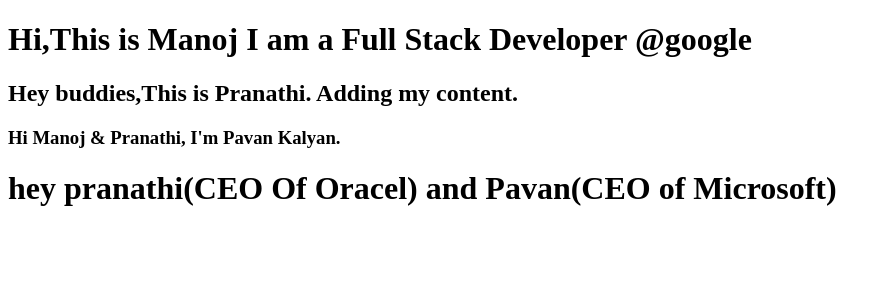
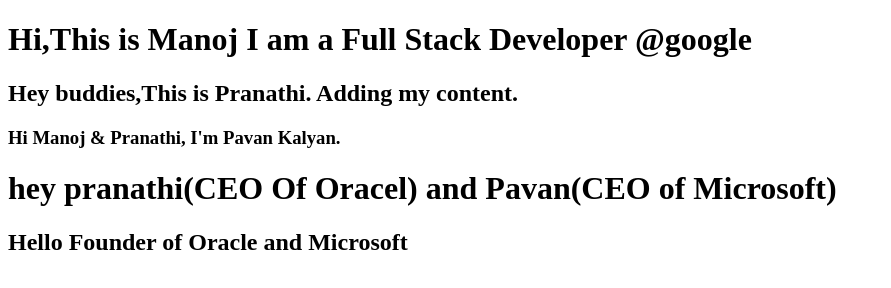
Before and after one commit to Manojreddy8849/Group_Collab, a plain HTML site: page index.html in a window 1280 px wide. Shown: the whole page, without its empty margins (0-891 px from the left). Drawn offline with Linux system fonts and the light colour scheme.

Commit message:
Pranathi2

```diff
--- a/index.html
+++ b/index.html
@@ -10,5 +10,6 @@
     <h2>Hey buddies,This is Pranathi. Adding my content.</h2>
     <h3>Hi Manoj & Pranathi, I'm Pavan Kalyan. </h3>
     <h1>hey pranathi(CEO Of Oracel) and Pavan(CEO of Microsoft)</h1>
+    <h2>Hello Founder of Oracle and Microsoft</h2>
 </body>
 </html>
```
